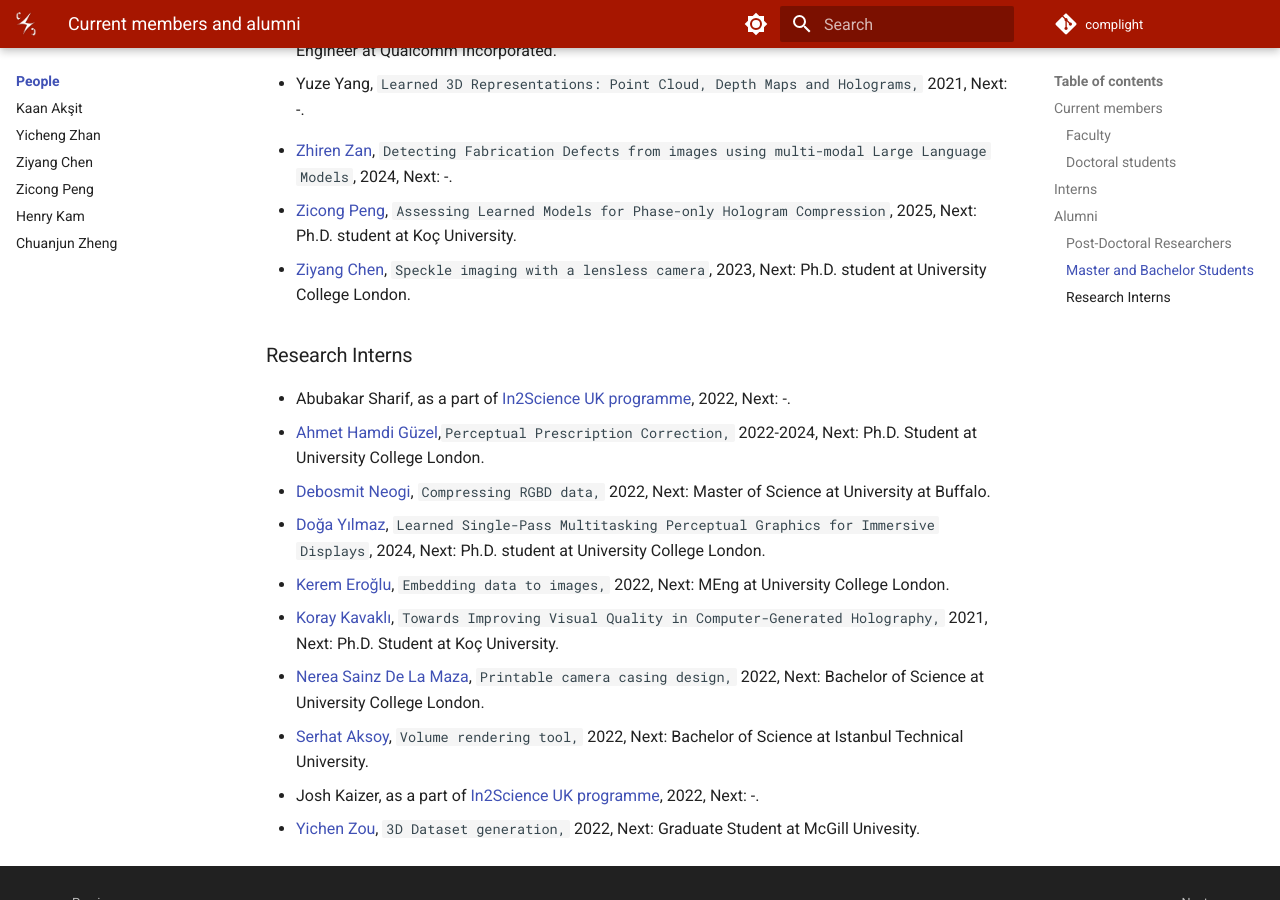
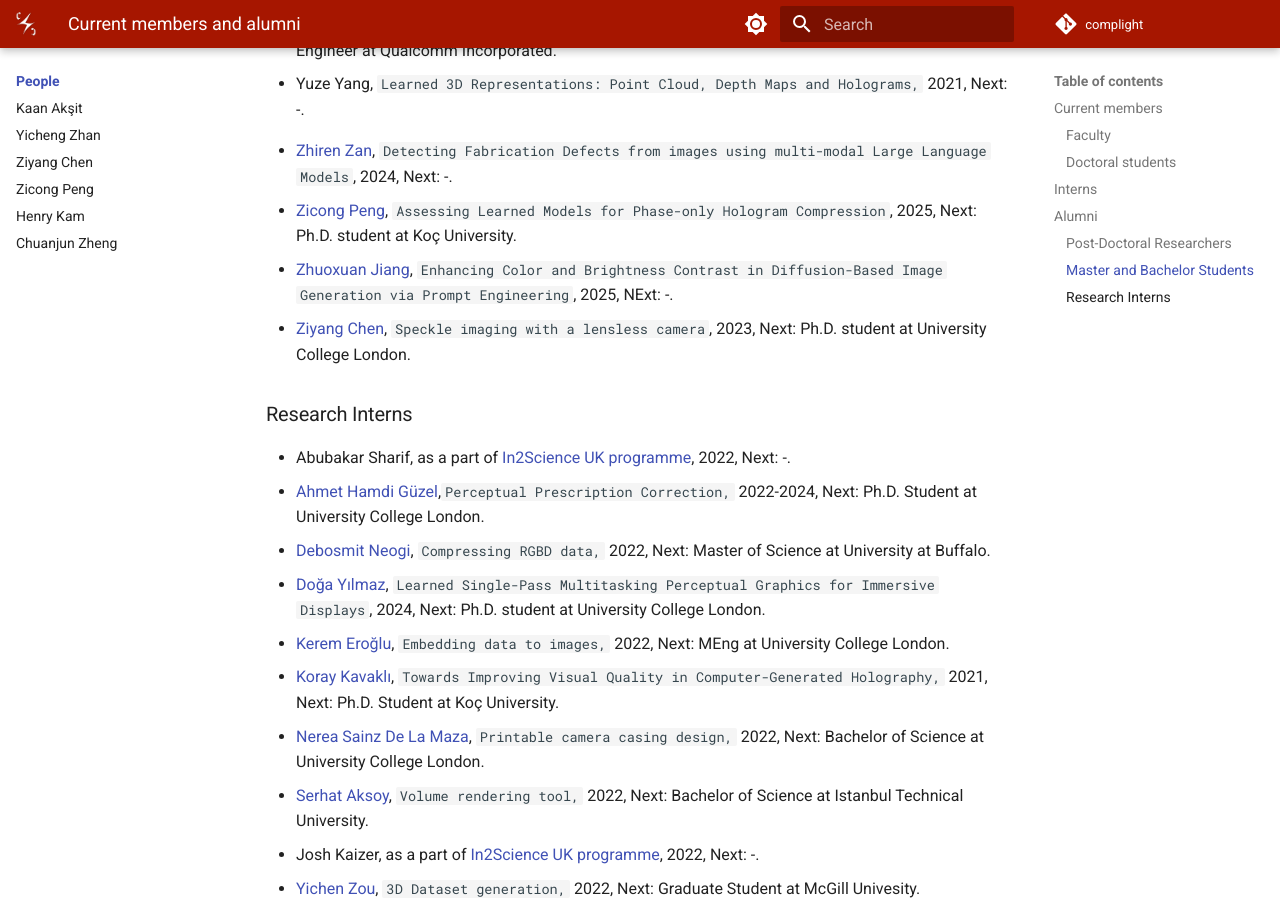
Before and after one commit to complight/complight.github.io, an MkDocs documentation site: the page built from docs/people/index.md, in a window 1280 px wide and 900 px high, scrolled down 3869 px. Built offline with MkDocs 1.6.1 and Material for MkDocs 9.7.7, drawn with Linux system fonts in a browser that asks for light colours.

Commit message:
Updating alumnis list in people's page.

```diff
--- a/docs/people/index.md
+++ b/docs/people/index.md
@@ -158,6 +158,7 @@ MSc Student ([Shenzhen University](https://en.szu.edu.cn/))
 <!-- Z -->
 - [Zhiren Zan](https://github.com/Koma002), `Detecting Fabrication Defects from images using multi-modal Large Language Models`, 2024, Next: -.
 - [Zicong Peng](https://scholar.google.com/citations?user=lpi8DvIAAAAJ&hl=zh-CN), `Assessing Learned Models for Phase-only Hologram Compression`, 2025, Next: Ph.D. student at Koç University.
+- [Zhuoxuan Jiang](https://orcid.org/0009-0004-5073-7753), `Enhancing Color and Brightness Contrast in Diffusion-Based Image Generation via Prompt Engineering`, 2025, NExt: -.
 - [Ziyang Chen](https://ziyang.space/), `Speckle imaging with a lensless camera`, 2023, Next: Ph.D. student at University College London.
 
 ### Research Interns
```
